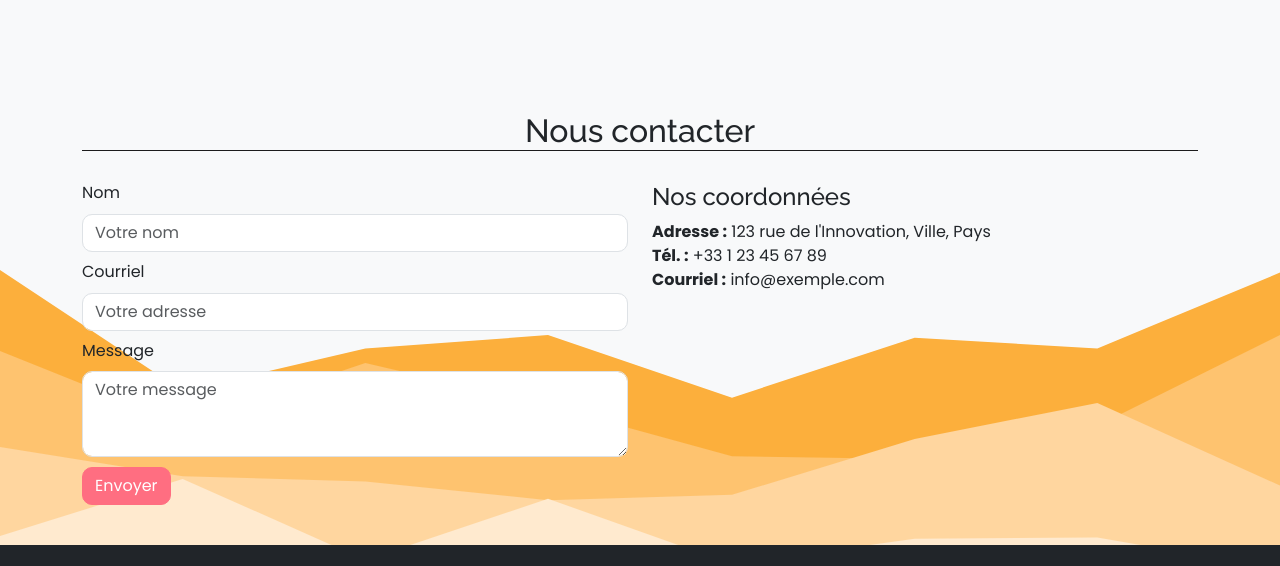
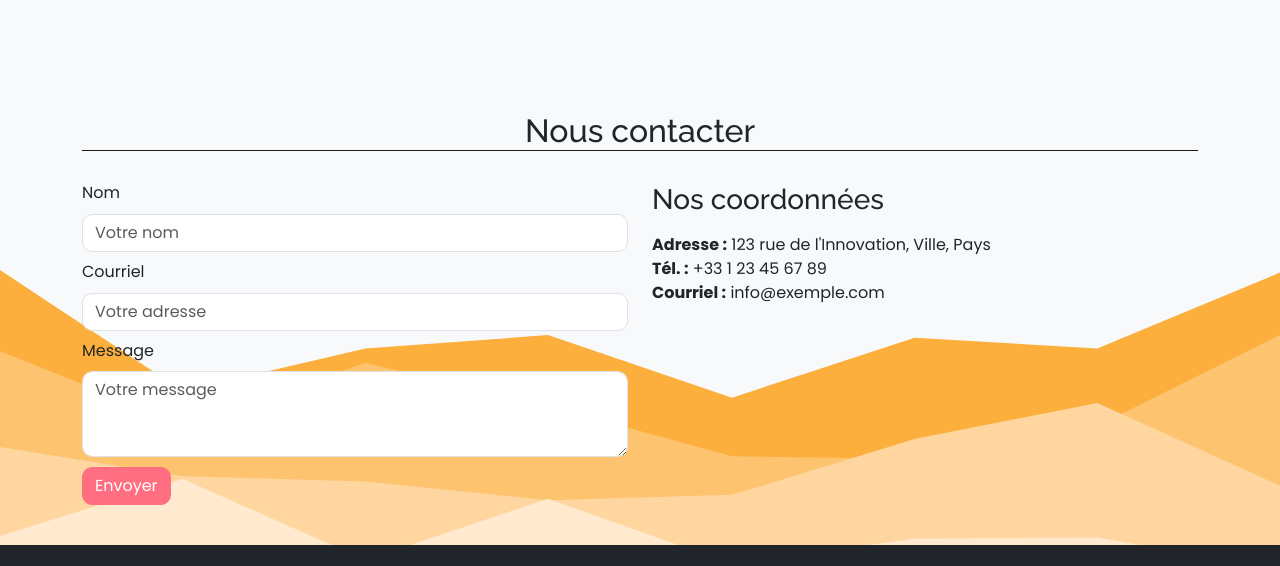
Before and after one commit to J-brgn/site-seo, a plain HTML site: page index.html in a window 1280 px wide. Shown: the part 4564-5130 px from the top of the page. Drawn offline with nearby package versions, Linux system fonts and the light colour scheme; animation ran at ten frames a second.

Commit message:
Update index.html

```diff
--- a/index.html
+++ b/index.html
@@ -227,7 +227,7 @@
         </form>
       </div>
       <div class="col-md-6 coordonnees">
-        <h4>Nos coordonnées</h4>
+        <h3>Nos coordonnées</h3>
         <p>
           <strong>Adresse :</strong> 123 rue de l'Innovation, Ville, Pays
           <br>
```
